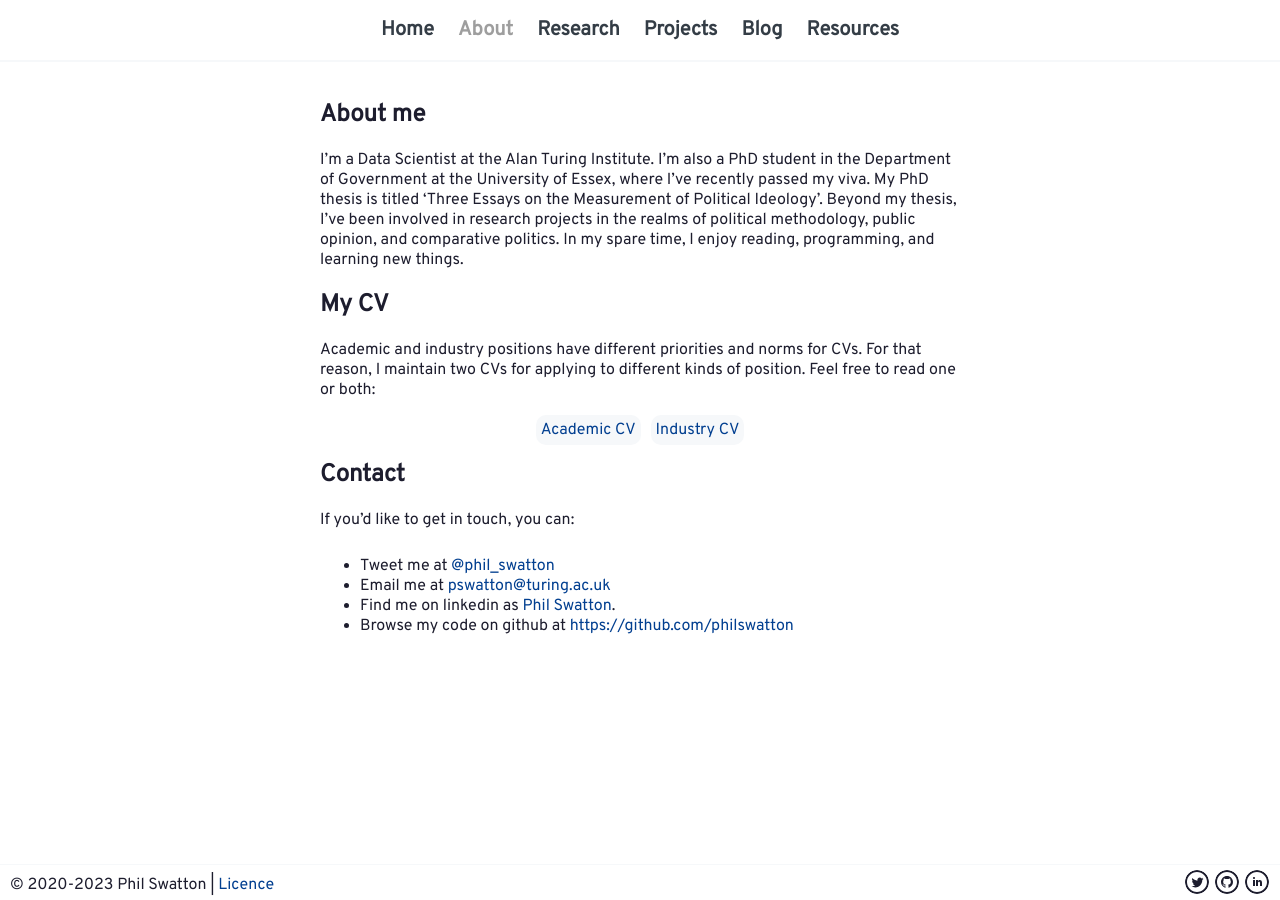
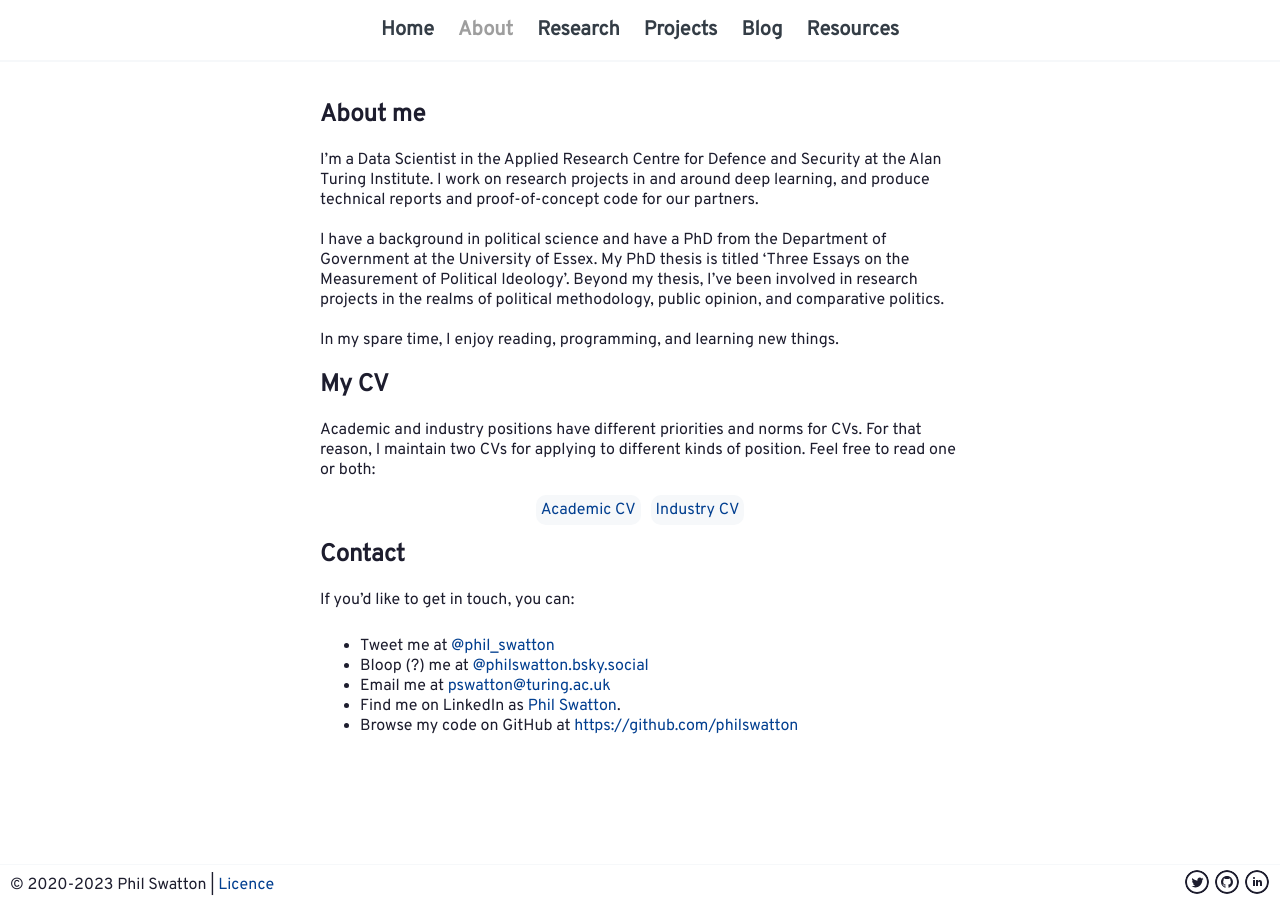
Before and after one commit to philswatton/philswatton.github.io, a Jekyll site: the page built from about.md, in a window 1280 px wide. Built offline with Jekyll 4.4.1, drawn with Linux system fonts in a browser that asks for light colours.

Commit message:
updated about page

```diff
--- a/about.md
+++ b/about.md
@@ -5,7 +5,11 @@ title: interests
 
 ## About me
 
-I'm a Data Scientist at the Alan Turing Institute. I'm also a PhD student in the Department of Government at the University of Essex, where I've recently passed my viva. My PhD thesis is titled 'Three Essays on the Measurement of Political Ideology'. Beyond my thesis, I've been involved in research projects in the realms of political methodology, public opinion, and comparative politics. In my spare time, I enjoy reading, programming, and learning new things.
+I'm a Data Scientist in the Applied Research Centre for Defence and Security at the Alan Turing Institute. I work on research projects in and around deep learning, and produce technical reports and proof-of-concept code for our partners.
+
+I have a background in political science and have a PhD from the Department of Government at the University of Essex. My PhD thesis is titled 'Three Essays on the Measurement of Political Ideology'. Beyond my thesis, I've been involved in research projects in the realms of political methodology, public opinion, and comparative politics.
+
+In my spare time, I enjoy reading, programming, and learning new things.
 
 ## My CV
 
@@ -21,6 +25,7 @@ Academic and industry positions have different priorities and norms for CVs. For
 If you'd like to get in touch, you can:
 
 - Tweet me at [@phil_swatton](https://twitter.com/phil_swatton)
+- Bloop (?) me at [@philswatton.bsky.social](https://bsky.app/profile/philswatton.bsky.social)
 - Email me at [pswatton@turing.ac.uk](pswatton@turing.ac.uk)
-- Find me on linkedin as [Phil Swatton](https://www.linkedin.com/in/philswatton/).
-- Browse my code on github at <https://github.com/philswatton>
+- Find me on LinkedIn as [Phil Swatton](https://www.linkedin.com/in/philswatton/).
+- Browse my code on GitHub at <https://github.com/philswatton>
```
